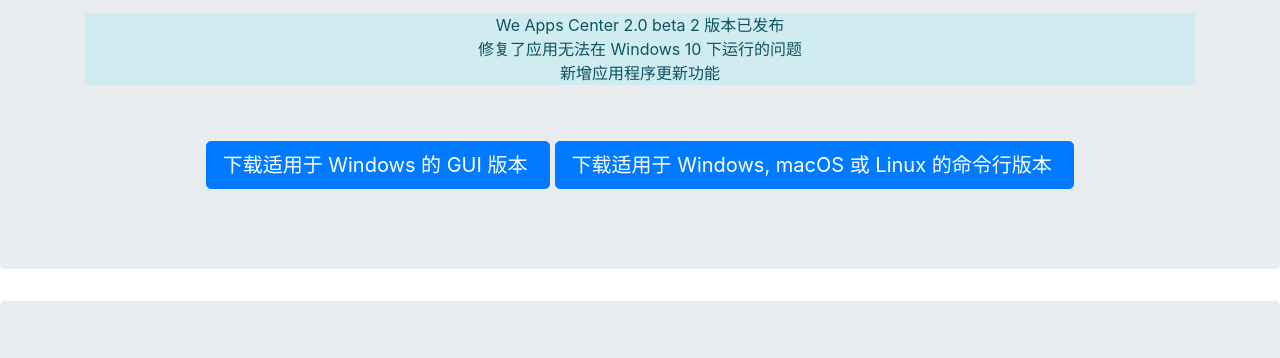
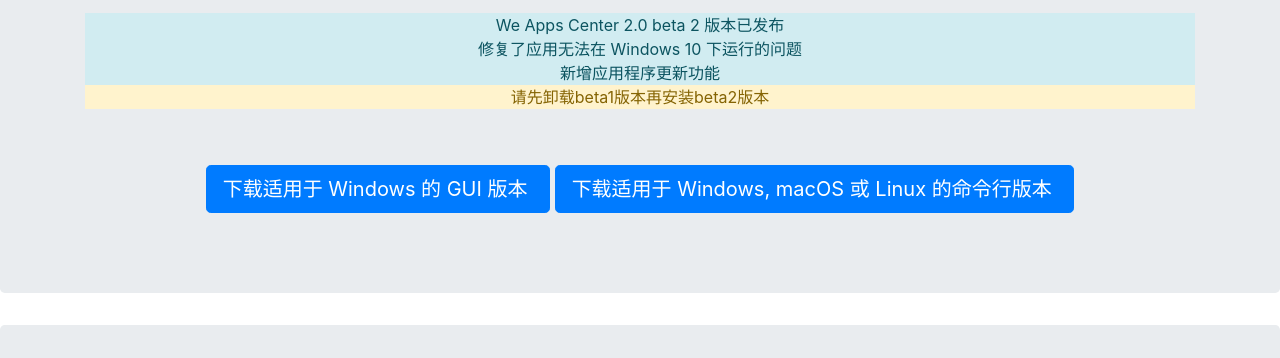
Before and after one commit to zhchmmx/weapps, a plain HTML site: page down.html in a window 1280 px wide. Shown: the part 204-562 px from the top of the page. Drawn offline with Linux system fonts and the light colour scheme.

Commit message:
2023-09-24 18:26:23

```diff
--- a/down.html
+++ b/down.html
@@ -52,7 +52,7 @@
                 <div class="row">
                     <div class="col-12">
                         <h1 class="text-center">We Apps Center</h1>
-                        <p class="text-center">一站式安装、卸载和检查更新 We Apps 应用。<br /><div class="text-center alert-info" role="alert">We Apps Center 2.0 beta 2 版本已发布<br>修复了应用无法在 Windows 10 下运行的问题<br>新增应用程序更新功能</div></p>
+                        <p class="text-center">一站式安装、卸载和检查更新 We Apps 应用。<br /><div class="text-center alert-info" role="alert">We Apps Center 2.0 beta 2 版本已发布<br>修复了应用无法在 Windows 10 下运行的问题<br>新增应用程序更新功能</div><div class="text-center alert-warning">请先卸载beta1版本再安装beta2版本</div></p>
                         <p>&nbsp;</p>
                         <p class="text-center"><a class="btn btn-primary btn-lg" href="https://www.123pan.com/s/3ZKDVv-5jE6d" role="button">下载适用于 Windows 的 GUI 版本&nbsp;</a> <a class="btn btn-primary btn-lg" href="https://www.123pan.com/s/3ZKDVv-sro6d.html" role="button">下载适用于 Windows, macOS 或 Linux 的命令行版本&nbsp;</a> </p>
                     </div>
```
